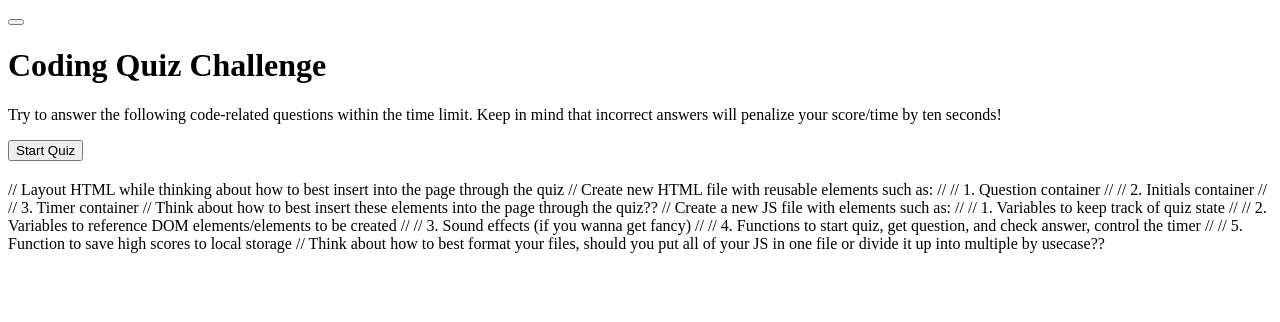
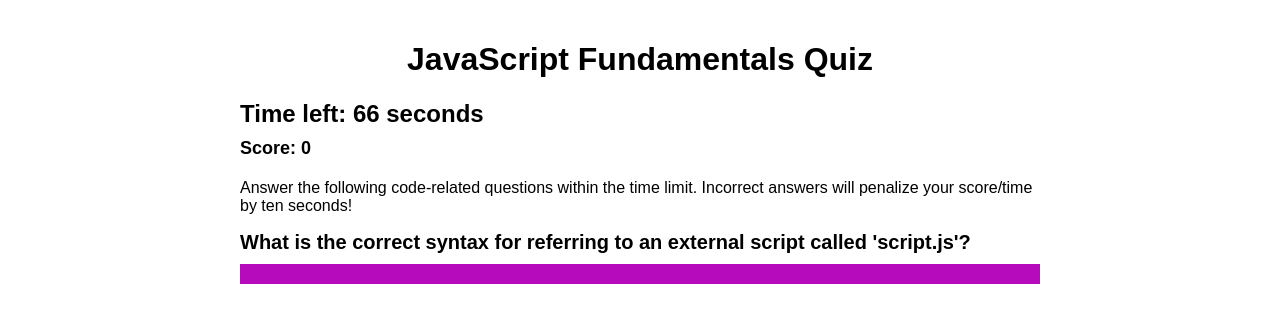
Before and after one commit to SurosRegime/Module-4-Code-Quiz, a plain HTML site: page index.html in a window 1280 px wide. Both pictures are taken after a click on the button "Start Quiz". Drawn offline with Linux system fonts and the light colour scheme.

Commit message:
linked css and js

```diff
--- /dev/null
+++ b/assets/script.js
@@ -0,0 +1,113 @@
+// HTML elements
+const startButton = document.getElementById("start-button");
+const quizContainer = document.getElementById("quiz-container");
+const quizTitle = document.getElementById("quiz-title");
+const quizTimer = document.getElementById("quiz-timer");
+const quizScore = document.getElementById("quiz-score");
+const quizQuestions = document.getElementById("quiz-questions");
+
+
+
+const quizTime = 70; // seconds
+const quizQuestionsArray = [
+  {
+    question: "What is the correct syntax for referring to an external script called 'script.js'?",
+    options: ["<script src='script.js'>", "<script href='script.js'>", "<script name='script.js'>"],
+    answer: "<script src='script.js'>"
+  },
+  {
+    question: "Which event occurs when the user clicks on an HTML element?",
+    options: ["onmouseover", "onchange", "onclick"],
+    answer: "onclick"
+  },
+  {
+    question: "What is the correct way to write a JavaScript array?",
+    options: ["var colors = (1:'red', 2:'green', 3:'blue')", "var colors = ['red', 'green', 'blue']", "var colors = 'red, green, blue'"],
+    answer: "var colors = ['red', 'green', 'blue']"
+  },
+  {
+    question: "Which of the following is not a programming language?",
+    choices: ["Java", "Python", "C++", "HTML"],
+    answer: "HTML"
+  },
+  {
+    question: "What does CSS stand for?",
+    choices: ["Creative Style Sheets", "Computer Style Sheets", "Cascading Style Sheets", "Colorful Style Sheets"],
+    answer: "Cascading Style Sheets"
+  }
+];
+
+// Quiz state
+let quizTimeLeft = quizTime;
+let quizScoreValue = 0;
+let quizQuestionIndex = 0;
+let quizInterval;
+
+// Functions
+function startQuiz() {
+  startButton.style.display = "none";
+  quizTitle.textContent = "JavaScript Fundamentals Quiz";
+  quizInterval = setInterval(updateQuizTimer, 1000);
+  quizQuestionIndex = 0;
+  quizScoreValue = 0;
+  quizTimeLeft = quizTime;
+  displayQuizQuestion();
+}
+
+function displayQuizQuestion() {
+  const currentQuestion = quizQuestionsArray[quizQuestionIndex];
+  quizQuestions.innerHTML = `
+    <h2>${currentQuestion.question}</h2>
+    ${currentQuestion.options.map((option) => `
+      <button onclick="checkQuizAnswer('${option}')">${option}</button>
+    `).join("")}
+  `;
+}
+
+function checkQuizAnswer(selectedOption) {
+  const currentQuestion = quizQuestionsArray[quizQuestionIndex];
+  if (selectedOption === currentQuestion.answer) {
+    quizScoreValue += 10;
+  } else {
+    quizTimeLeft -= 10;
+  }
+  quizScore.textContent = `Score: ${quizScoreValue}`;
+  quizQuestionIndex++;
+  if (quizQuestionIndex < quizQuestionsArray.length) {
+    displayQuizQuestion();
+  } else {
+    endQuiz();
+  }
+}
+
+function updateQuizTimer() {
+  quizTimeLeft--;
+  quizTimer.textContent = `Time left: ${quizTimeLeft} seconds`;
+  if (quizTimeLeft <= 0) {
+    endQuiz();
+  }
+}
+
+quizQuestions.innerHTML = `
+    <h2>All done!</h2>
+    <p>Your final score is ${quizScoreValue}.</p>
+    <form>
+      <label for="initials">Enter initials:</label>
+      <input type="text" id="initials" name="initials">
+      <button type="button" onclick="saveQuizScore()"> Submit </button>
+    </form>
+`;
+
+
+function saveQuizScore() {
+  const initials = document.getElementById("initials").value.trim().toUpperCase();
+  if (initials !== "") {
+    let quizScores = JSON.parse(localStorage.getItem("quizScores")) || [];
+    quizScores.push({ initials: initials, score: quizScoreValue });
+    localStorage.setItem("quizScores", JSON.stringify(quizScores));
+    window.location;
+  }
+}
+
+
+document.getElementById("start-button").addEventListener("click", startQuiz);
--- /dev/null
+++ b/assets/style.css
@@ -0,0 +1,84 @@
+body {
+    font-family: Arial, sans-serif;
+    margin: 0;
+    padding: 0;
+  }
+
+  #quiz-container {
+    max-width: 800px;
+    margin: 0 auto;
+    padding: 20px;
+  }
+
+  #quiz-title {
+    text-align: center;
+  }
+
+  #quiz-timer {
+    font-size: 24px;
+    font-weight: bold;
+    margin-bottom: 10px;
+  }
+
+  #quiz-score {
+    font-size: 18px;
+    font-weight: bold;
+    margin-bottom: 20px;
+  }
+
+  #quiz-questions {
+    margin-bottom: 20px;
+  }
+
+  #quiz-questions h2 {
+    font-size: 20px;
+    margin-bottom: 10px;
+  }
+
+  #quiz-questions button {
+    display: block;
+    margin: 10px 0;
+    padding: 10px;
+    width: 100%;
+    border: none;
+    background-color: #b60bbc;
+   /* color: white; */
+    font-size: 16px;
+    cursor: pointer;
+  }
+
+  #quiz-questions button:hover {
+    background-color: #67077e;
+  }
+
+  form {
+    display: flex;
+    flex-direction: column;
+  }
+
+  form label {
+    font-size: 18px;
+    font-weight: bold;
+    margin-bottom: 10px;
+  }
+
+  form input {
+    font-size: 18px;
+    padding: 10px;
+    margin-bottom: 20px;
+  }
+
+  form button {
+    align-self: center;
+    padding: 10px;
+    width: 100%;
+    border: none;
+    background-color: #b60bbc;
+    color: white;
+    font-size: 16px;
+    cursor: pointer;
+  }
+
+  form button:hover {
+    background-color: #67077e;
+  }
--- a/index.html
+++ b/index.html
@@ -1,29 +1,28 @@
 <!DOCTYPE html>
-<html lang="en">
-<head>
+<html>
+  <head>
     <meta charset="UTF-8">
     <meta name="viewport" content="width=device-width, initial-scale=1.0">
     <meta http-equiv="X-UA-Compatible" content="ie=edge">
-    <link rel="stylesheet" href="./assets/css/style.css">
-    <title>Code Quiz</title>
-</head>
-<body>
-    <div>
-        <button class="show-score" id=""show-score></button>
+    <link rel="stylesheet" href="./assets/style.css">
+    <title>JavaScript Fundamentals Quiz</title>
+  </head>
+  <body>
+    <div id="quiz-container">
+      <h1 id="quiz-title">JavaScript Fundamentals Quiz</h1>
+      <div id="quiz-timer">Time left: 70 seconds</div>
+      <div id="quiz-score">Score: 0</div>
+      <p>Answer the following code-related questions within the time limit.
+        Incorrect answers will penalize your score/time by ten seconds!</p>
+      <div id="quiz-questions"></div>
+      <button id="start-button" onclick="startQuiz()" style= "display: block;">Start Quiz</button>
     </div>
-    <div id="intro-page">
-        <h1>Coding Quiz Challenge</h1>
-    <p>Try to answer the following code-related questions within the time limit.
-        Keep in mind that incorrect answers will penalize your score/time by ten seconds!</p>
-    <button id="start">Start Quiz</button>
-    </div>
-    <h2 id="countdown"></h2>
-    <div class="quiz-container" id="quiz-container"></div>
-    <div id="answer-determination"></div>
-    <script src="./assets/js/script.js"></script>
-</body>
+    <script src="./assets/script.js"></script>
+  </body>
+</html>
 
-// Layout HTML while thinking about how to best insert into the page through the quiz
+
+<!-- Layout HTML while thinking about how to best insert into the page through the quiz
 // Create new HTML file with reusable elements such as:
 // // 1. Question container
 // // 2. Initials container
```
